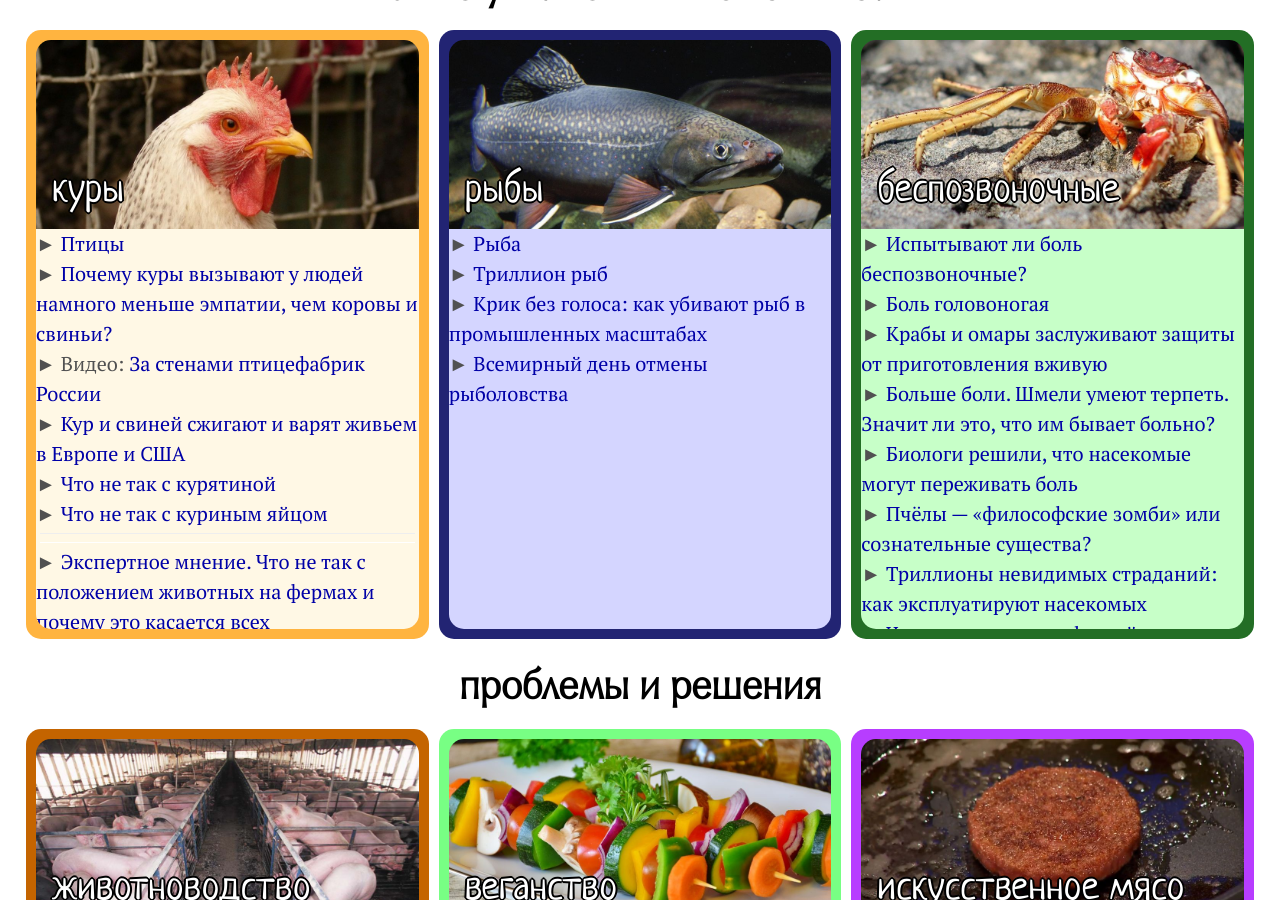
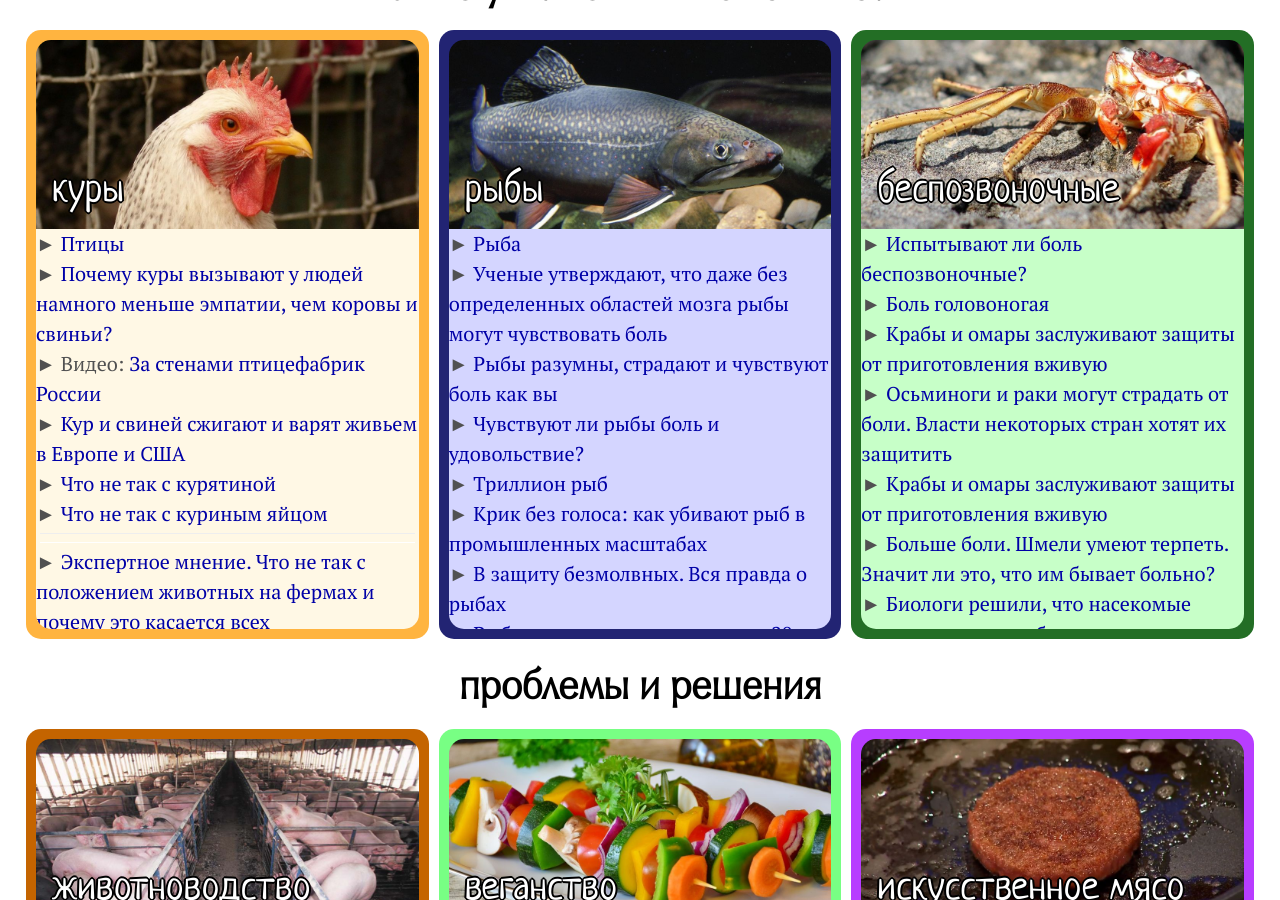
Before and after one commit to Umenshaem/umenshaem.github.io, a Jekyll site: the page built from index.md, in a window 1280 px wide and 900 px high, scrolled down 2334 px. Built offline with Jekyll 4.4.1, drawn with Linux system fonts in a browser that asks for light colours.

Commit message:
Update list.yaml

```diff
--- a/_data/list.yaml
+++ b/_data/list.yaml
@@ -150,14 +150,25 @@
 #### Водные животные
 
 - {s: "fish", t: "Рыба", url: "https://voicesforanimals.ru/food/fish", by: "Голоса за животных"}
+- {s: "fish", t: "Ученые утверждают, что даже без определенных областей мозга рыбы могут чувствовать боль", url: "https://www.techinsider.ru/science/news-694803-uchenye-utverzhdayut-chto-dazhe-bez-opredelennyh-oblastey-mozga-ryby-mogut-chuvstvovat-bol/", by: "TechInsider"}
+- {s: "fish", t: "Рыбы разумны, страдают и чувствуют боль как вы", url: "https://www.mk.ru/science/2010/12/07/550135-ryibyi-razumnyi-stradayut-i-chuvstvuyut-bol-kak-vyi.html", by: "Московский Комсомолец"}
+- {s: "fish", t: "Чувствуют ли рыбы боль и удовольствие?", url: "https://womo.ua/ru/chuvstvuyut-li-ryibyi-bol-i-udovolstvie/", by: "WoMo"}
 - {s: "fish", t: "Триллион рыб", url: "brian-tomasik-one-trillion-fish.html", by: "Брайан Томасик"}
 - {s: "fish", t: "Крик без голоса: как убивают рыб в промышленных масштабах", url: "https://t.me/voicesforanimals/2184", by: "Голоса за животных"}
+- {s: "fish", t: "В защиту безмолвных. Вся правда о рыбах", url: "http://www.vita.org.ru/veg/veg-fish/truth.htm", by: "Вита"}
+- {s: "fish", t: "Рыба после вылова страдает по 20 минут", url: "https://hi-news.ru/research-development/kazhdaya-ryba-posle-vylova-stradaet-po-20-minut-kak-uchenye-eto-uznali.html", by: "Hi-News"}
+- {s: "fish", t: "Триллионы минут страданий: Рыбы, вытащенные из воды, чувствуют боль", url: "https://www.kp.ru/daily/27715.5/5103773/", by: "Комсомольская Правда"}
+- {s: "fish", type: "div"}
+- {s: "fish", t: "10 причин, по которым употребление рыбы и морепродуктов вредно для вашего здоровья и планеты ", url: "http://www.vita.org.ru/new/2021/dec/06.htm", by: "Вита"}
+- {s: "fish", t: "Борьба с рыболовством это также борьба с современным рабством ", url: "http://www.vita.org.ru/new/2018/oct/16.htm", by: "Вита"}
 - {s: "fish", t: "Всемирный день отмены рыболовства", url: "https://vk.com/wall-30456083_48421", by: "Голоса за животных"}
 
 ### Беспозвоночные
 
 - {s: "inv", t: "Испытывают ли боль беспозвоночные?", url: "https://habr.com/ru/post/553074/", by: "Фанерозой"}
 - {s: "inv", t: "Боль головоногая", url: "https://nplus1.ru/material/2020/12/18/consider-the-octopus", by: "N + 1"}
+- {s: "inv", t: "Крабы и омары заслуживают защиты от приготовления вживую", url: "https://theidealist.ru/crabpain/", by: "Джонатан Бирч"}
+- {s: "inv", t: "Осьминоги и раки могут страдать от боли. Власти некоторых стран хотят их защитить", url: "https://hi-news.ru/research-development/osminogi-i-raki-mogut-stradat-ot-boli-vlasti-nekotoryx-stran-xotyat-ix-zashhitit.html", by: "Hi-News"}
 - {s: "inv", t: "Крабы и омары заслуживают защиты от приготовления вживую", url: "https://theidealist.ru/crabpain/", by: "Джонатан Бирч"}
 - {s: "inv", t: "Больше боли. Шмели умеют терпеть. Значит ли это, что им бывает больно?", url: "https://nplus1.ru/material/2022/08/19/bumblebees-in-pain", by: "N + 1"}
 - {s: "inv", t: "Биологи решили, что насекомые могут переживать боль", url: "https://naked-science.ru/article/biology/nasekomye-mogut-perezhivat-bol", by: "Naked Science"}
```
